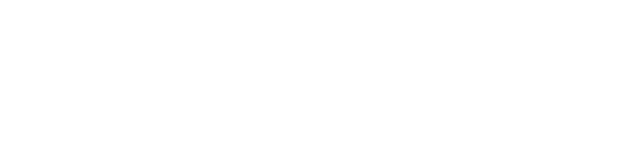
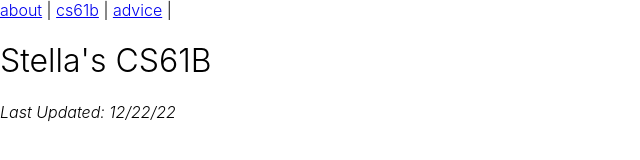
Before and after one commit to stellakaval/oldwebsite, a plain HTML site: page my-website/cs61b.html in a window 1280 px wide. Shown: the whole page, without its empty margins (0-640 px from the left). Drawn offline with Linux system fonts and the light colour scheme.

Commit message:
update html

```diff
--- a/my-website/cs61b.html
+++ b/my-website/cs61b.html
@@ -0,0 +1,19 @@
+<!doctype html>
+<html lang = "en">
+  <head>
+    <meta charset="UTF-8" />
+    <meta http-equiv="X-UA-Compatible" content="IE=edge" />
+    <meta name="viewport" content="width=device-width, initial-scale=1.0" />
+    <link rel="stylesheet" href="style.css">
+    <title>Stella's CS61B Resources</title>
+  </head>
+  <body>
+    <nav>
+        <a class="active" href="#home">about</a> |
+        <a href="./cs61b.html">cs61b</a> |
+        <a href="./advice.html">advice</a> |
+    </nav>
+    <h1>Stella's CS61B</h1>
+    <h2>Last Updated: 12/22/22</h2>
+   </body>
+</html>
```
Also changed, not shown: my-website/index.html (+2 -4 lines).
